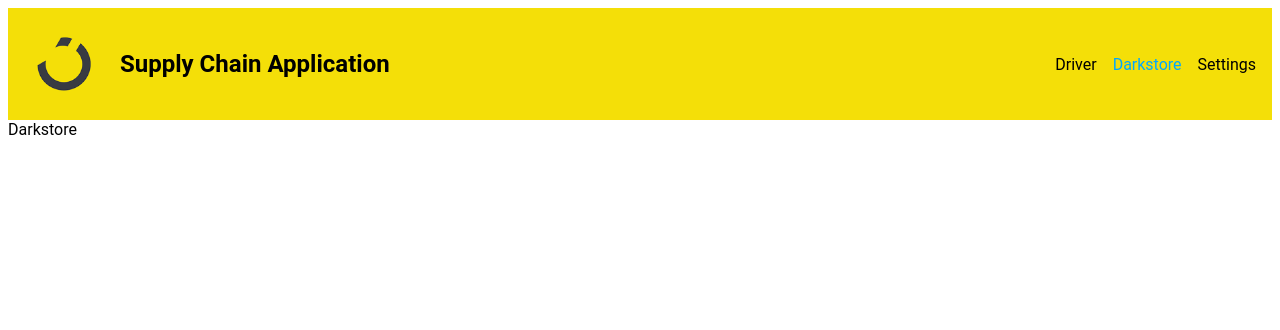
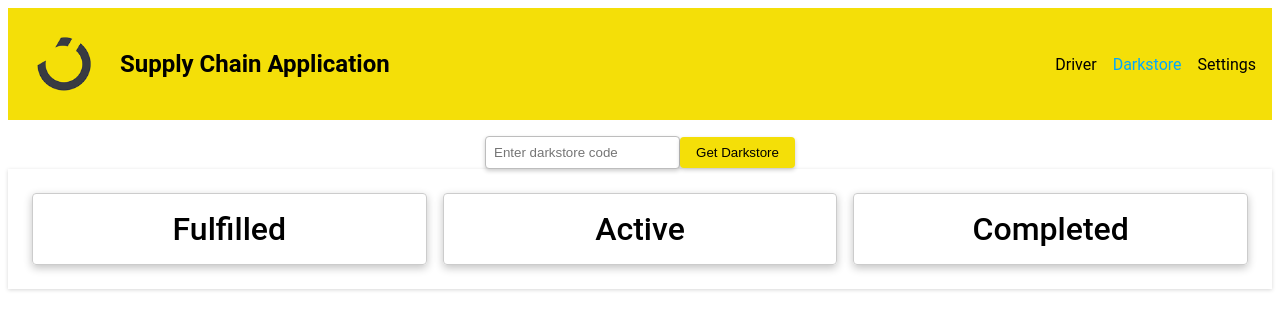
Before and after one commit to nabeelDanish/driver-app, a React (Create React App) app: page /darkstore in a window 1280 px wide. Shown: the top 330 px of the page. Built offline with nearby package versions, Linux system fonts and the light colour scheme.

Commit message:
Darkstore Page Added

```diff
--- a/src/App.js
+++ b/src/App.js
@@ -1,6 +1,6 @@
 import React from 'react';
 import { Navbar } from './layouts';
-import { DriverView } from './views'
+import { DarkstoreView, DriverView } from './views'
 import { BrowserRouter as Router, Route, Routes } from 'react-router-dom';
 
 const App = () => {
@@ -12,7 +12,7 @@ const App = () => {
                 <Navbar />
                 <Routes>
                     <Route path="/" exact element={<DriverView />} />
-                    <Route path="/darkstore" exact element={<div>Darkstore</div>} />
+                    <Route path="/darkstore" exact element={<DarkstoreView />} />
                 </Routes>
             </Router>
         </div>
--- a/src/components/AllOrders/AllOrders.jsx
+++ b/src/components/AllOrders/AllOrders.jsx
@@ -2,7 +2,7 @@ import React from 'react';
 import { camelCaseToCapitalizedWords } from '../../lib/util'
 import { useStyles } from './styles';
 
-const AllOrders = ({ driverData, currentOrderSelected, setCurrentOrderSelected }) => {
+const AllOrders = ({ driverData, currentOrderSelected, setCurrentOrderSelected, title }) => {
     const classes = useStyles();
 
     const renderOrder = (index) => {
@@ -42,7 +42,7 @@ const AllOrders = ({ driverData, currentOrderSelected, setCurrentOrderSelected }
 
     return (
         <div className={classes.card}>
-            <h1>Orders Assigned</h1>
+            <h1>{title}</h1>
             {renderAllOrders()}
         </div>
     );
--- /dev/null
+++ b/src/views/DarkstoreView/DarkstoreView.jsx
@@ -0,0 +1,51 @@
+import React, { useState, useEffect } from 'react';
+import { Grid } from '../../layouts';
+import { DriverCard, AllOrders, CurrentOrderCard } from '../../components'
+import { getRandomCoordinatesInDubai } from '../../lib/util';
+import { updateDriverLocation } from '../../lib/api';
+
+const DarkstoreView = () => {
+    // Driver State
+    const [darkstoreCode, setDarkstoreCode] = useState('');
+    const [darkstoreData, setDarkstoreData] = useState({});
+
+    // Order State
+    const [currentOrderSelected, setCurrentOrderSelected] = useState(0);
+
+    // Building Layout
+    return (
+        <>
+            <div style={{ display: 'flex', flexDirection: 'row', alignItems: 'center', justifyContent: 'center', marginTop: '1rem' }}>
+                <input
+                    type="text"
+                    value={darkstoreCode}
+                    onChange={(e) => setDarkstoreCode(e.target.value)}
+                    placeholder="Enter darkstore code"
+                />
+                <button>Get Darkstore</button>
+            </div>
+            <Grid>
+                <AllOrders
+                    driverData={darkstoreData}
+                    currentOrderSelected={currentOrderSelected}
+                    setCurrentOrderSelected={setCurrentOrderSelected}
+                    title="Fulfilled"
+                />
+                <AllOrders
+                    driverData={darkstoreData}
+                    currentOrderSelected={currentOrderSelected}
+                    setCurrentOrderSelected={setCurrentOrderSelected}
+                    title="Active"
+                />
+                <AllOrders
+                    driverData={darkstoreData}
+                    currentOrderSelected={currentOrderSelected}
+                    setCurrentOrderSelected={setCurrentOrderSelected}
+                    title="Completed"
+                />
+            </Grid>
+        </>
+    );
+};
+
+export default DarkstoreView;
--- a/src/views/DriverView/DriverView.jsx
+++ b/src/views/DriverView/DriverView.jsx
@@ -52,6 +52,7 @@ const DriverView = () => {
                 driverData={driverData}
                 currentOrderSelected={currentOrderSelected}
                 setCurrentOrderSelected={setCurrentOrderSelected}
+                title="Assigned Orders"
             />
         </Grid>
 
--- a/src/views/index.js
+++ b/src/views/index.js
@@ -1 +1,2 @@
 export { default as DriverView } from './DriverView/DriverView'
+export { default as DarkstoreView } from './DarkstoreView/DarkstoreView'
```
